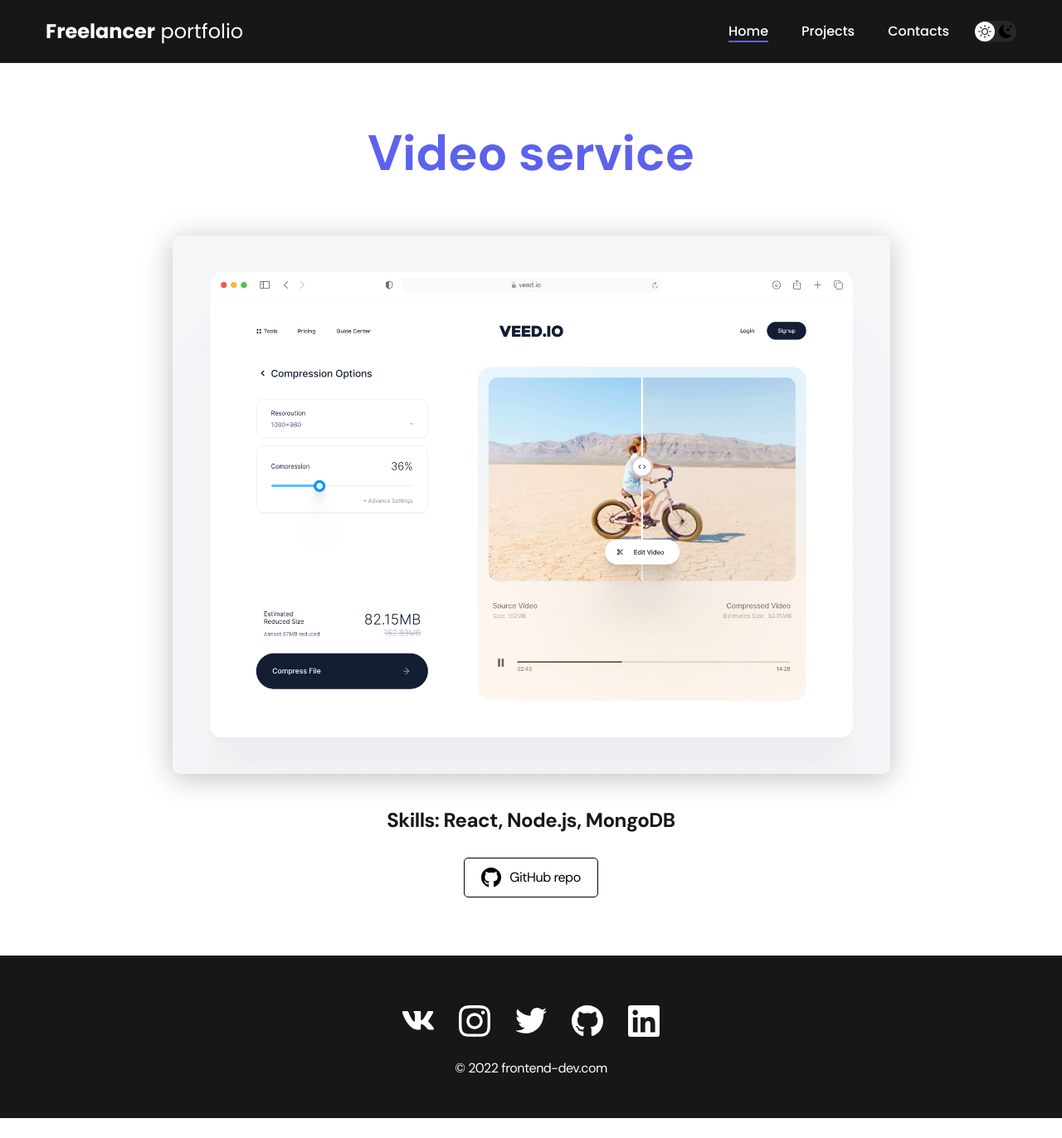
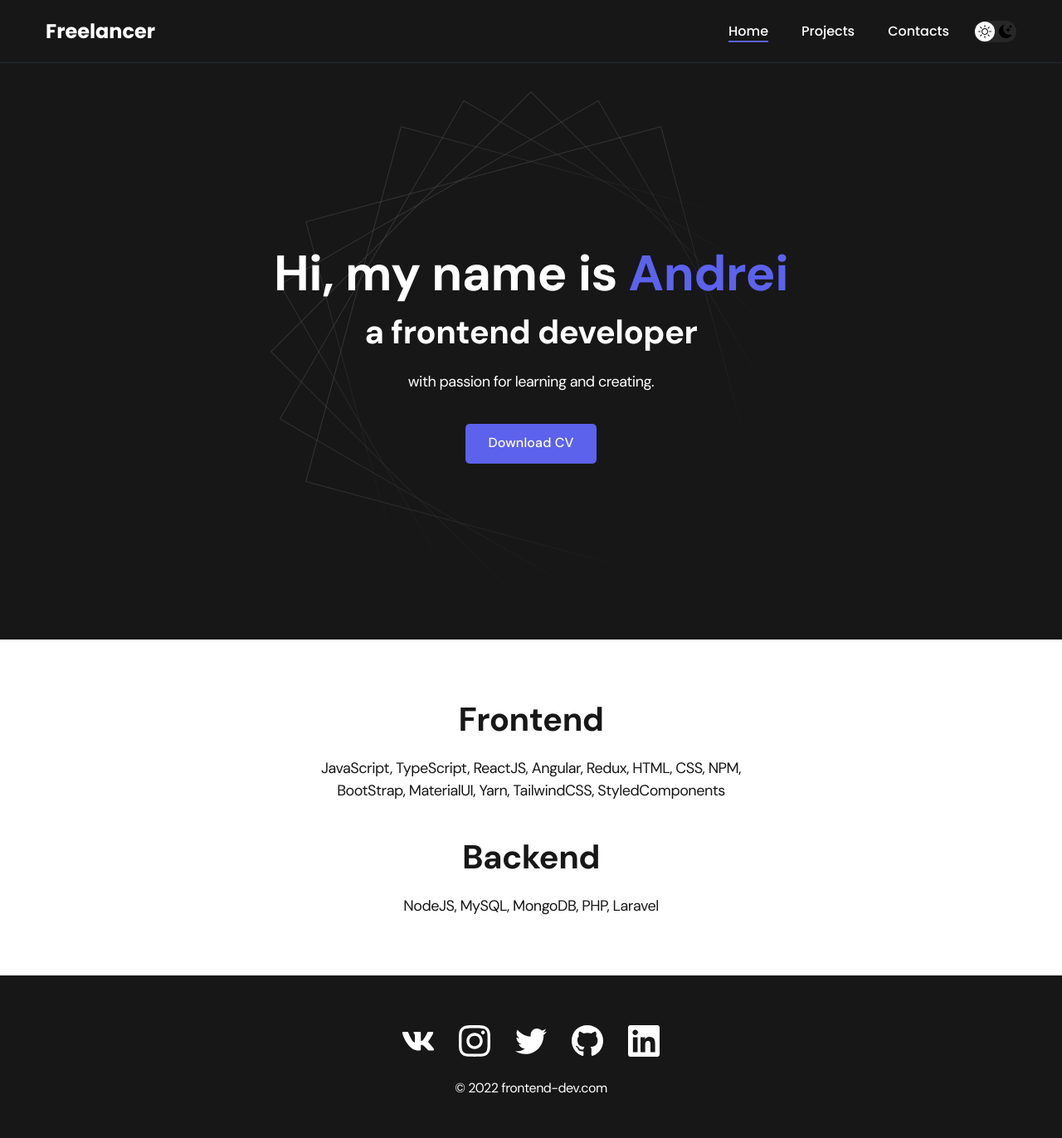
Before and after one commit to Andrey-Ba-developer/portfolio, a React (Create React App) app: page / in a window 1280 px wide. Shown: the whole page at 83% size. Before the commit the page ends 1348 px from the top, so only its background shows below. Built offline with nearby package versions, Linux system fonts and the light colour scheme.

Commit message:
feat: installing and getting started with react-router-dom

```diff
--- a/package.json
+++ b/package.json
@@ -8,6 +8,7 @@
     "@testing-library/user-event": "^13.5.0",
     "react": "^18.2.0",
     "react-dom": "^18.2.0",
+    "react-router-dom": "^6.11.1",
     "react-scripts": "5.0.1",
     "web-vitals": "^2.1.4"
   },
--- a/src/App.js
+++ b/src/App.js
@@ -1,4 +1,6 @@
 import "./styles/main.css";
+
+import { BrowserRouter as Router, Routes, Route } from "react-router-dom";
 
 import Navbar from "./components/navbar/Navbar";
 import Footer from "./components/footer/Footer";
@@ -11,15 +13,21 @@
 	return (
 		<div className="App">
 
-			<Navbar />
-			{/* <Home /> */}
-			{/* <Projects/> */}
-			<Project/>
-			{/* <Contacts/> */}
-			<Footer />
+			<Router>
+				<Navbar />
+				<Routes>
+					<Route path="/" element={<Home />} />
+					<Route path="/projects" element={<Projects />} />
+					<Route path="/project" element={<Project />} />
+					<Route path="/contacts" element={<Contacts />} />
+				</Routes>
+				<Footer />
+			</Router>
 
 
-		</div>
+
+
+		</div >
 	);
 }
 
--- a/src/components/btnGitHub/BtnGitHub.js
+++ b/src/components/btnGitHub/BtnGitHub.js
@@ -3,7 +3,7 @@
 
 const BtnGitHub = ({link}) => {
 	return (
-		<a href={link} target = "_blank" className="btn-outline">
+		<a href={link} target = "_blank" rel = "noreferrer" className="btn-outline">
 			<img src={gitHubIcon} alt="" />
 			GitHub repo
 		</a>);
--- a/src/components/header/Header.js
+++ b/src/components/header/Header.js
@@ -4,7 +4,7 @@
 	return (<header className="header">
 	<div className="header__wrapper">
 		<h1 className="header__title">
-			<strong>Hi, my name is <em>Yuri</em></strong><br />
+			<strong>Hi, my name is <em>Andrei</em></strong><br />
 			a frontend developer
 		</h1>
 		<div className="header__text">
--- a/src/components/navbar/Navbar.js
+++ b/src/components/navbar/Navbar.js
@@ -1,5 +1,7 @@
 import sun from "./../../img/icons/sun.svg";
 import moon from "./../../img/icons/moon.svg";
+
+import { NavLink } from "react-router-dom";
 
 import "./style.css"
 
@@ -8,7 +10,11 @@
 	return (<nav className="nav">
 		<div className="container">
 			<div className="nav-row">
-			<a href="./index.html" className="logo"><strong>Freelancer</strong> portfolio</a>
+
+				<NavLink className="logo">
+					<strong>Freelancer</strong>
+				</NavLink>
+
 
 				<button className="dark-mode-btn">
 					<img src={sun} alt="Light mode" className="dark-mode-btn__icon" />
--- a/src/components/project/Project.js
+++ b/src/components/project/Project.js
@@ -1,6 +1,4 @@
 import "./style.css";
-
-import project01 from './../../img/projects/01.jpg'
 
 const Project = ({title, img}) => {
 	return (
```
Also changed, not shown: 1 other file (tests, documents, lock files or other folders). Lines whose indentation alone changed are shown as unchanged.
